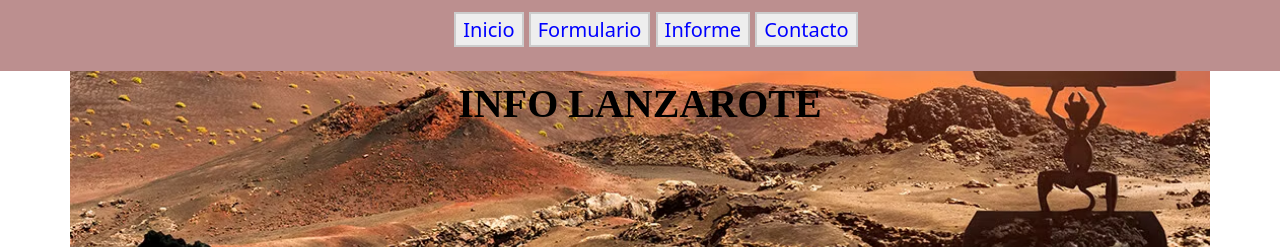
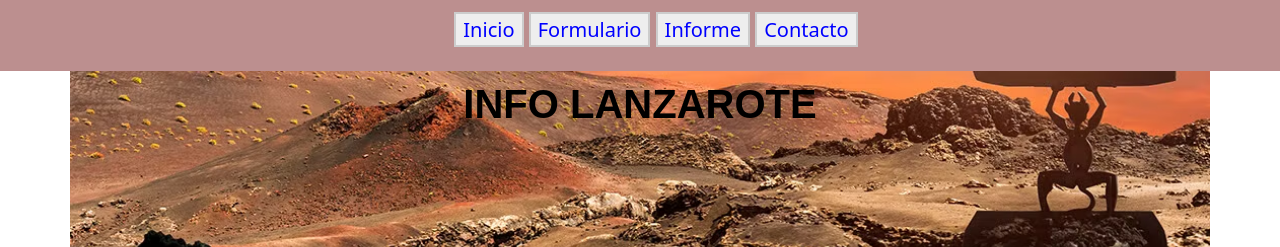
Before and after one commit to lorenzu/grupo15.github.io, a plain HTML site: page index.html in a window 1280 px wide. Shown: the top 247 px of the page. Drawn offline with nearby package versions, Linux system fonts and the light colour scheme; files whose address does not match are found by name.

Commit message:
Update index.css

```diff
--- a/css/index.css
+++ b/css/index.css
@@ -30,7 +30,7 @@
   background-repeat: no-repeat;
   background-size: cover;
   text-align: center;
-  font-family: "Sans-Serif";
+  font-family: Arial, Helvetica, sans-serif;
   color: black;
   font-size: 3em;
   padding-top: 80px;
```
